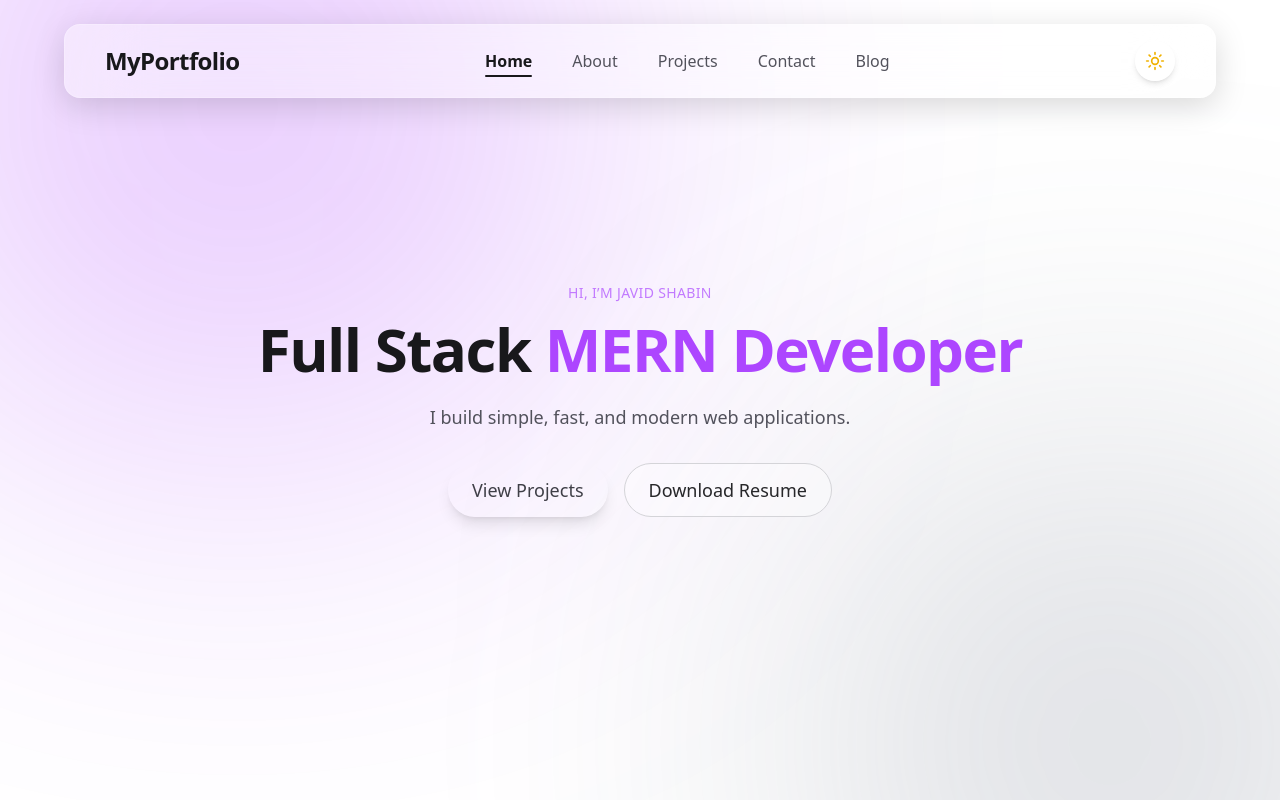
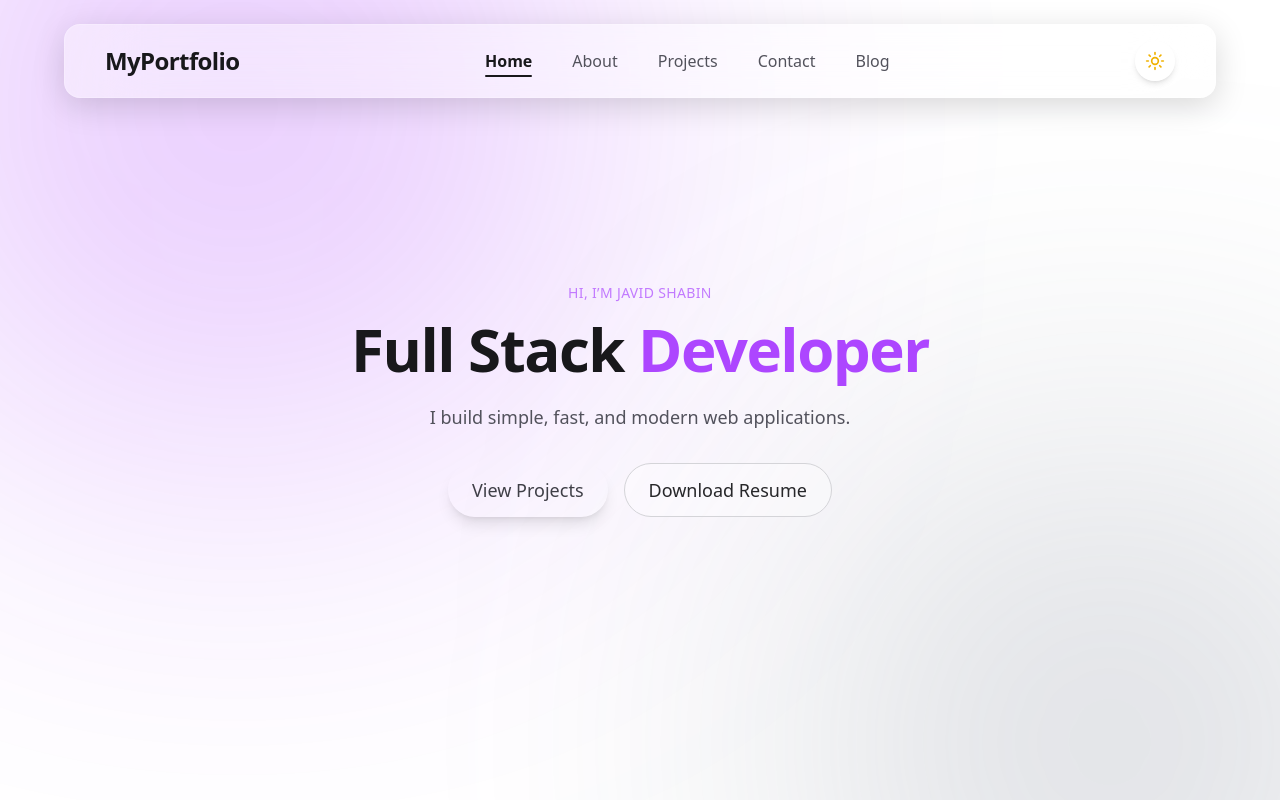
Before and after one commit to javidShabin/full-stack-portfolio-webiste, a Next.js app: page / in a window 1280 px wide. Shown: the top 800 px of the page. Built offline with nearby package versions, Linux system fonts and the light colour scheme.

Commit message:
make a change

```diff
--- a/components/Hero.tsx
+++ b/components/Hero.tsx
@@ -45,7 +45,7 @@ export default function Hero() {
         Hi, I’m Javid Shabin
       </span>
       <h1 className="mt-4 text-4xl md:text-6xl font-extrabold tracking-tight text-zinc-900 dark:text-gray-300">
-        Full Stack <span className="text-purple-500">MERN Developer</span>
+        Full Stack <span className="text-purple-500"> Developer</span>
       </h1>
       <p className="mt-6 text-lg text-zinc-600 dark:text-zinc-300 max-w-2xl mx-auto">
         I build simple, fast, and modern web applications.
--- a/package.json
+++ b/package.json
@@ -9,6 +9,8 @@
     "lint": "next lint"
   },
   "dependencies": {
+    "@react-three/drei": "^10.7.4",
+    "@react-three/fiber": "^9.3.0",
     "clsx": "^2.1.1",
     "framer-motion": "^12.23.12",
     "lucide-react": "^0.539.0",
@@ -18,7 +20,9 @@
     "react": "19.1.0",
     "react-dom": "19.1.0",
     "react-icons": "^5.5.0",
-    "tailwind-merge": "^3.3.1"
+    "tailwind-merge": "^3.3.1",
+    "three": "^0.179.1",
+    "three-globe": "^2.44.0"
   },
   "devDependencies": {
     "@eslint/eslintrc": "^3",
```
Also changed, not shown: 1 other file (tests, documents, lock files or other folders).
